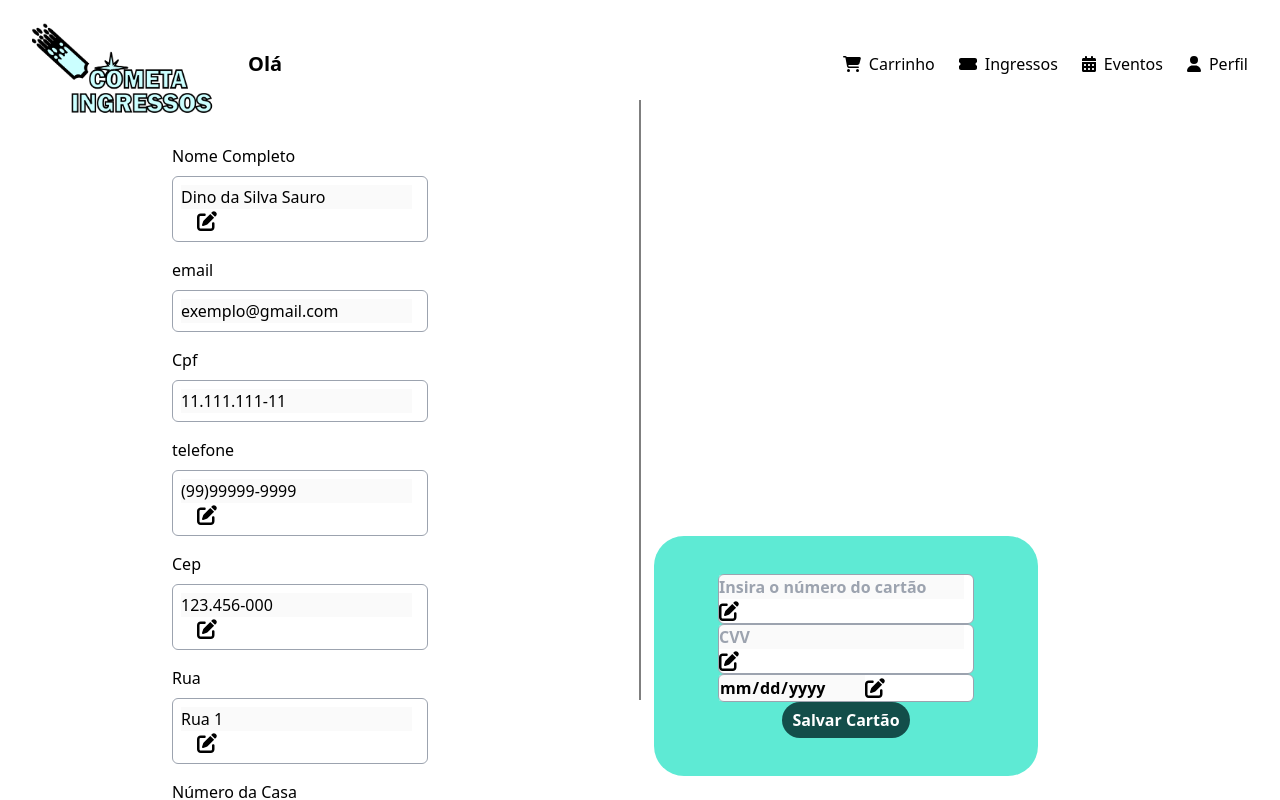
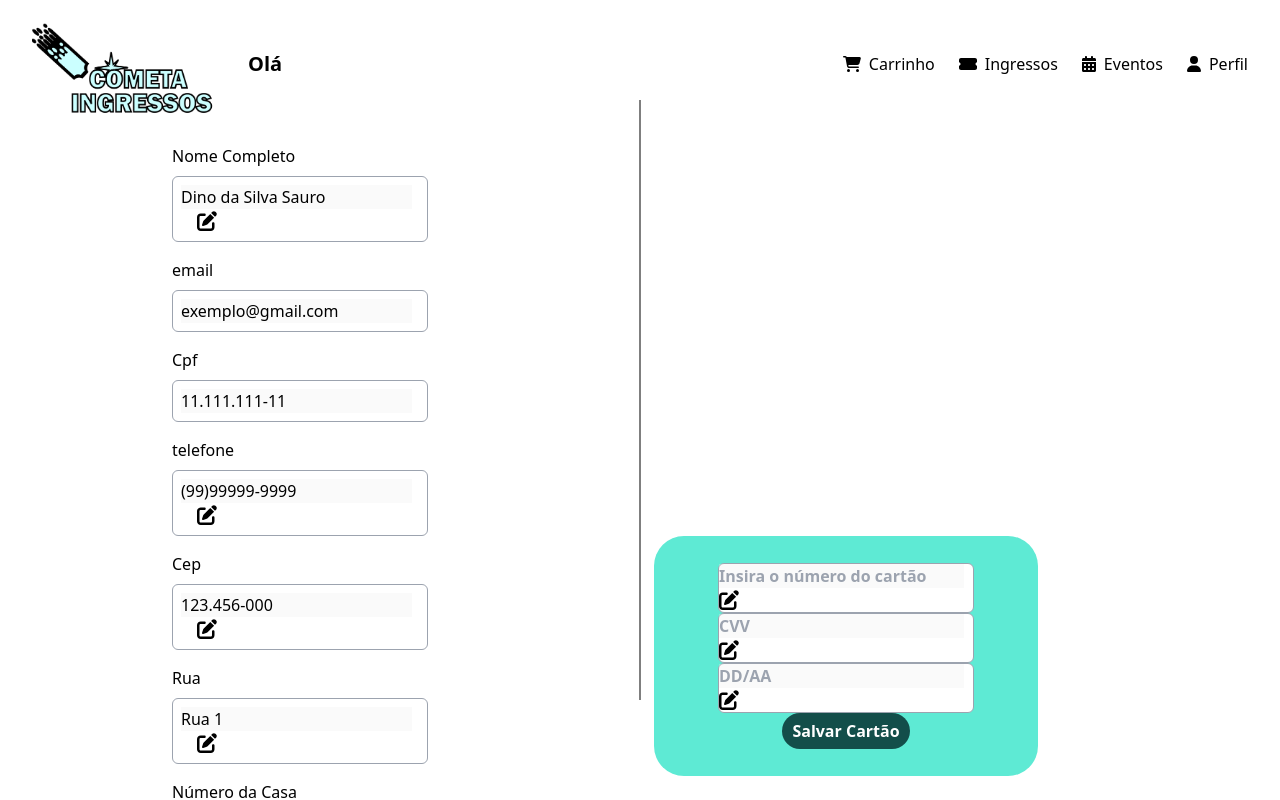
Before and after one commit to Yamazaki-Khaio/Cometa-Ingresso, a Next.js app in the folder ingressoscometa/: page /perfil in a window 1280 px wide. Shown: the top 800 px of the page. Built offline with nearby package versions, Linux system fonts and the light colour scheme; no server answers.

Commit message:
Atualizando

```diff
--- a/ingressoscometa/src/components/PerfilCliente/cartaoCvv.tsx
+++ b/ingressoscometa/src/components/PerfilCliente/cartaoCvv.tsx
@@ -25,7 +25,7 @@ export default function CampoCvv(props: any) {
             name="cvv"
             id="cvv"
             disabled={!editando} // Define o estado de desabilitado com base na variável de estado "editando"
-            maxLength={50}
+            maxLength={3}
             placeholder="CVV"
             required
             onInvalid={(e) => {
--- a/ingressoscometa/src/components/PerfilCliente/cartaoNumero.tsx
+++ b/ingressoscometa/src/components/PerfilCliente/cartaoNumero.tsx
@@ -7,6 +7,7 @@ export default function CampoNumeroCartao(props: any) {
   const [editando, setEditando] = useState(false); // Estado de ediçãos
   function handleNumeroCartaoChange(event: React.ChangeEvent<HTMLInputElement>) {
     let numeroCartaoValue = event.target.value.replace(/\D/g, '');
+    numeroCartaoValue = numeroCartaoValue.replace(/(\d{4})(\d{4})(\d{4})(\d{4})$/, '$1 $2 $3 $4' )
     setNumeroCartao(numeroCartaoValue);
   }
 
--- a/ingressoscometa/src/components/PerfilCliente/cartaoValidade.tsx
+++ b/ingressoscometa/src/components/PerfilCliente/cartaoValidade.tsx
@@ -7,6 +7,7 @@ export default function CampoValidade(props: any) {
   const [editando, setEditando] = useState(false); // Estado de ediçãos
   function handleValidadeChange(event: React.ChangeEvent<HTMLInputElement>) {
     let validadeValue = event.target.value.replace(/\D/g, '');
+    validadeValue = validadeValue.replace(/(\d{2})(\d{2})$/, '$1/$2' )
     setValidade(validadeValue);
   }
 
@@ -21,12 +22,13 @@ export default function CampoValidade(props: any) {
     <>
     <div className="input-group border w-64 border-gray-400 rounded-md bg-white">
         <input
-            type="date"
+            type="text"
             name="validade"
             id="validade"
             disabled={!editando} // Define o estado de desabilitado com base na variável de estado "editando"
             placeholder="DD/AA"
             required
+            maxLength={5}
             onInvalid={(e) => {
                 e.preventDefault();
                 alert("Algo deu errado. Tente novamente.");
```
